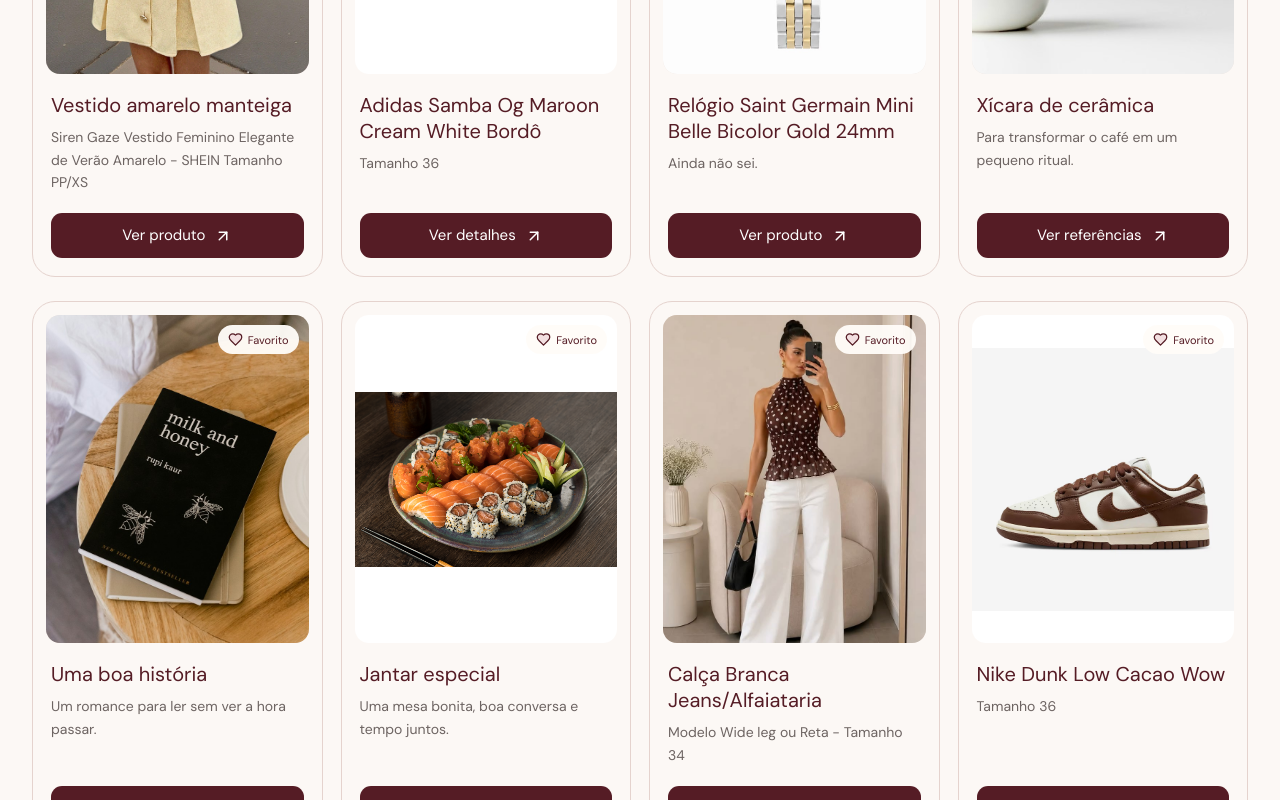
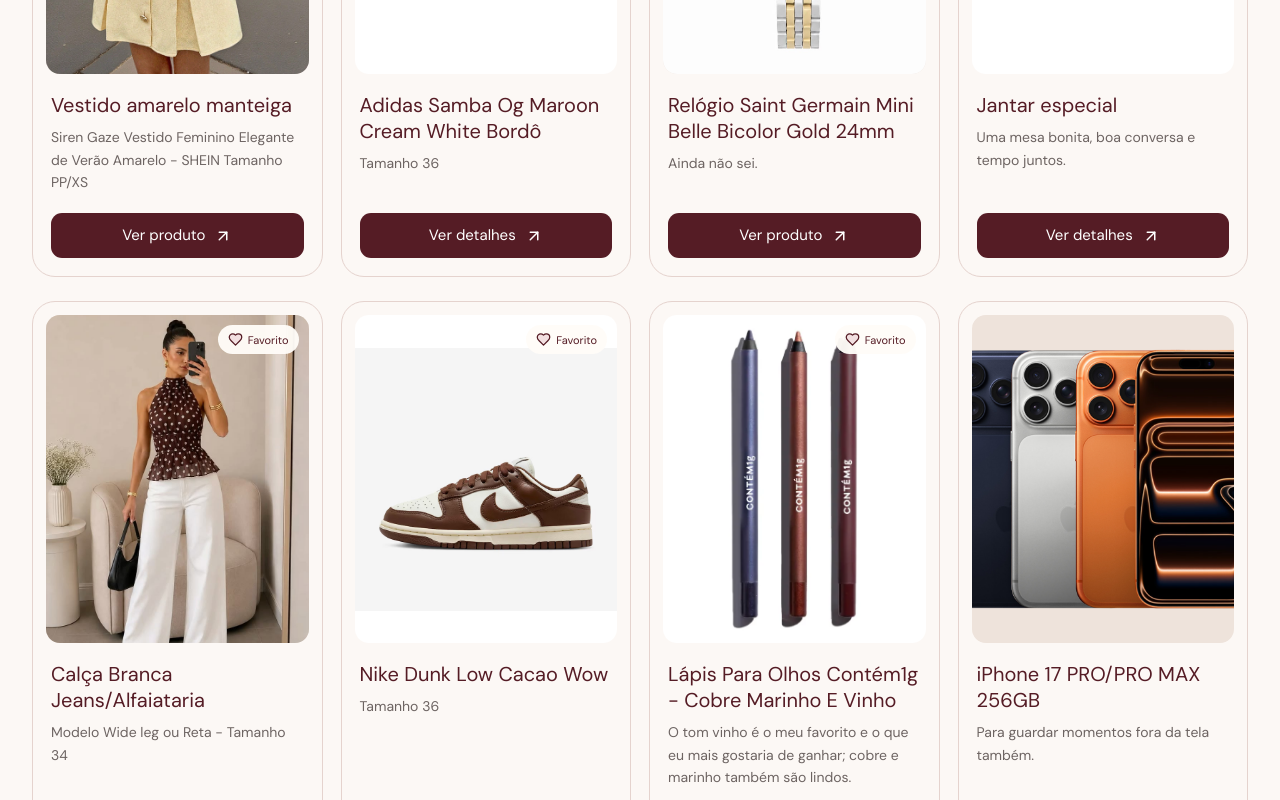
Before and after one commit to maryanammelo/my-little-wishlist, a Vue app: page / in a window 1280 px wide. Shown: the part 1720-2520 px from the top of the page. Built offline with nearby package versions, Linux system fonts and the light colour scheme.

Commit message:
chore: mais mudanças

```diff
--- a/src/data/gifts.js
+++ b/src/data/gifts.js
@@ -12,7 +12,7 @@ const entries = [
     "imageAlt": "Relógio de caixa quadrada prateada com pulseira metálica",
     "productUrl": "https://vt.tiktok.com/ZS9f5cdcSseRG-rx7vY/"
   },
-  {
+{
     "id": "fone-de-ouvido",
     "type": "product",
     "title": "AirPods Pro 3",
@@ -125,36 +125,6 @@ const entries = [
     "productUrl": "https://vt.tiktok.com/ZS9f5vd1W9rmb-14z3q/"
   },
   {
-    "id": "ceramica",
-    "type": "open",
-    "title": "Xícara de cerâmica",
-    "description": "Para transformar o café em um pequeno ritual.",
-    "category": "casa",
-    "favorite": false,
-    "tags": [
-      "café",
-      "xícara",
-      "caneca"
-    ],
-    "image": "/images/ceramica.jpg",
-    "imageAlt": "Fotografia ilustrativa: xícara de cerâmica"
-  },
-  {
-    "id": "livro",
-    "type": "open",
-    "title": "Uma boa história",
-    "description": "Um romance para ler sem ver a hora passar.",
-    "category": "livros",
-    "favorite": true,
-    "tags": [
-      "romance",
-      "leitura",
-      "livro"
-    ],
-    "image": "/images/livro.jpg",
-    "imageAlt": "Fotografia ilustrativa: uma boa história"
-  },
-  {
     "id": "jantar",
     "type": "experience",
     "title": "Jantar especial",
@@ -238,34 +208,6 @@ const entries = [
     "imageAlt": "iPhone em azul, prata e laranja, em vistas frontal e traseira"
   },
   {
-    "id": "vela",
-    "type": "open",
-    "title": "Vela perfumada",
-    "description": "Luz baixinha e um cheirinho acolhedor pela casa.",
-    "category": "casa",
-    "favorite": true,
-    "tags": [
-      "vela",
-      "aroma"
-    ],
-    "image": "/images/vela.jpg",
-    "imageAlt": "Fotografia ilustrativa: vela perfumada"
-  },
-  {
-    "id": "poesia",
-    "type": "open",
-    "title": "Poesia na estante",
-    "description": "Palavras bonitas para reler e deixar por perto.",
-    "category": "livros",
-    "favorite": false,
-    "tags": [
-      "poema",
-      "poesia"
-    ],
-    "image": "/images/poesia.jpg",
-    "imageAlt": "Fotografia ilustrativa: poesia na estante"
-  },
-  {
     "id": "spa",
     "type": "experience",
     "title": "Uma tarde de spa",
@@ -347,50 +289,6 @@ const entries = [
     "imageFit": "contain"
   },
   {
-    "id": "caixa-som",
-    "type": "product",
-    "title": "Caixinha de som",
-    "description": "Música boa para acompanhar os pequenos momentos.",
-    "category": "eletronicos",
-    "favorite": false,
-    "tags": [
-      "som",
-      "música",
-      "bluetooth"
-    ],
-    "image": "/images/caixa-som.jpg",
-    "imageAlt": "Fotografia ilustrativa: caixinha de som"
-  },
-  {
-    "id": "vaso",
-    "type": "open",
-    "title": "Vaso para flores",
-    "description": "Cerâmica em tons neutros e formas orgânicas.",
-    "category": "casa",
-    "favorite": false,
-    "tags": [
-      "vaso",
-      "cerâmica"
-    ],
-    "image": "/images/vaso.jpg",
-    "imageAlt": "Fotografia ilustrativa: vaso para flores"
-  },
-  {
-    "id": "arte",
-    "type": "open",
-    "title": "Livro de arte",
-    "description": "Fotografia, design e páginas para se inspirar.",
-    "category": "livros",
-    "favorite": false,
-    "tags": [
-      "arte",
-      "design",
-      "fotografia"
-    ],
-    "image": "/images/arte.jpg",
-    "imageAlt": "Fotografia ilustrativa: livro de arte"
-  },
-  {
     "id": "viagem",
     "type": "experience",
     "title": "Uma escapadinha",
@@ -439,20 +337,6 @@ const entries = [
     "productUrl": "https://www.nike.com.br/tenis-nike-air-max-90-feminino-080182.html?cor=56"
   },
   {
-    "id": "lenco",
-    "type": "open",
-    "title": "Lenço estampado",
-    "description": "Um detalhe bonito para a bolsa ou para o cabelo.",
-    "category": "acessorios",
-    "favorite": false,
-    "tags": [
-      "lenço",
-      "seda"
-    ],
-    "image": "/images/lenco.jpg",
-    "imageAlt": "Fotografia ilustrativa: lenço estampado"
-  },
-  {
     "id": "pinceis",
     "type": "open",
     "title": "Pincéis de maquiagem",
@@ -465,64 +349,6 @@ const entries = [
     ],
     "image": "/images/pinceis.jpg",
     "imageAlt": "Fotografia ilustrativa: pincéis de maquiagem"
-  },
-  {
-    "id": "leitor",
-    "type": "product",
-    "title": "Leitor digital",
-    "description": "Uma biblioteca inteira para levar comigo.",
-    "category": "eletronicos",
-    "favorite": true,
-    "tags": [
-      "leitor",
-      "ebook",
-      "livro"
-    ],
-    "image": "/images/leitor.jpg",
-    "imageAlt": "Fotografia ilustrativa: leitor digital"
-  },
-  {
-    "id": "manta",
-    "type": "open",
-    "title": "Manta para o sofá",
-    "description": "Uma textura gostosa e um cantinho acolhedor.",
-    "category": "casa",
-    "favorite": false,
-    "tags": [
-      "manta",
-      "decoração"
-    ],
-    "image": "/images/manta.jpg",
-    "imageAlt": "Fotografia ilustrativa: manta para o sofá"
-  },
-  {
-    "id": "receitas",
-    "type": "open",
-    "title": "Livro de receitas",
-    "description": "Ideias para testar e dividir à mesa.",
-    "category": "livros",
-    "favorite": false,
-    "tags": [
-      "receitas",
-      "cozinha"
-    ],
-    "image": "/images/receitas.jpg",
-    "imageAlt": "Fotografia ilustrativa: livro de receitas"
-  },
-  {
-    "id": "show",
-    "type": "experience",
-    "title": "Uma noite de música",
-    "description": "Um show especial para cantar todas as músicas.",
-    "category": "outros",
-    "favorite": true,
-    "tags": [
-      "show",
-      "ingresso",
-      "música"
-    ],
-    "image": "/images/show.jpg",
-    "imageAlt": "Fotografia ilustrativa: uma noite de música"
   },
   {
     "id": "sueter",
@@ -559,20 +385,6 @@ const entries = [
     "imageFit": "contain"
   },
   {
-    "id": "relogio",
-    "type": "open",
-    "title": "Relógio delicado",
-    "description": "Uma peça pequena, com desenho limpo e clássico.",
-    "category": "acessorios",
-    "favorite": false,
-    "tags": [
-      "relógio",
-      "acessório"
-    ],
-    "image": "/images/relogio.jpg",
-    "imageAlt": "Fotografia ilustrativa: relógio delicado"
-  },
-  {
     "id": "necessaire",
     "type": "open",
     "title": "Kit Wella Fusion Shampoo e Condicionador",
@@ -583,49 +395,6 @@ const entries = [
     "image": "/images/wella-fusion-duo.png",
     "imageAlt": "Kit Wella Professionals Fusion com shampoo e condicionador",
     "imageFit": "contain"
-  },
-  {
-    "id": "luminaria",
-    "type": "open",
-    "title": "Luminária de leitura",
-    "description": "Luz quentinha para as últimas páginas do dia.",
-    "category": "casa",
-    "favorite": false,
-    "tags": [
-      "luz",
-      "luminária"
-    ],
-    "image": "/images/luminaria.jpg",
-    "imageAlt": "Fotografia ilustrativa: luminária de leitura"
-  },
-  {
-    "id": "caderno",
-    "type": "open",
-    "title": "Caderno de ideias",
-    "description": "Para planos, listas e pensamentos soltos.",
-    "category": "livros",
-    "favorite": false,
-    "tags": [
-      "caderno",
-      "papelaria"
-    ],
-    "image": "/images/caderno.jpg",
-    "imageAlt": "Fotografia ilustrativa: caderno de ideias"
-  },
-  {
-    "id": "piquenique",
-    "type": "experience",
-    "title": "Piquenique no parque",
-    "description": "Uma toalha, algumas delícias e uma tarde ao sol.",
-    "category": "outros",
-    "favorite": false,
-    "tags": [
-      "piquenique",
-      "parque",
-      "experiência"
-    ],
-    "image": "/images/piquenique.jpg",
-    "imageAlt": "Fotografia ilustrativa: piquenique no parque"
   },
   {
     "id": "calca-marrom-zara",
```
Also changed, not shown: 4 other files (tests, documents, lock files or other folders).
